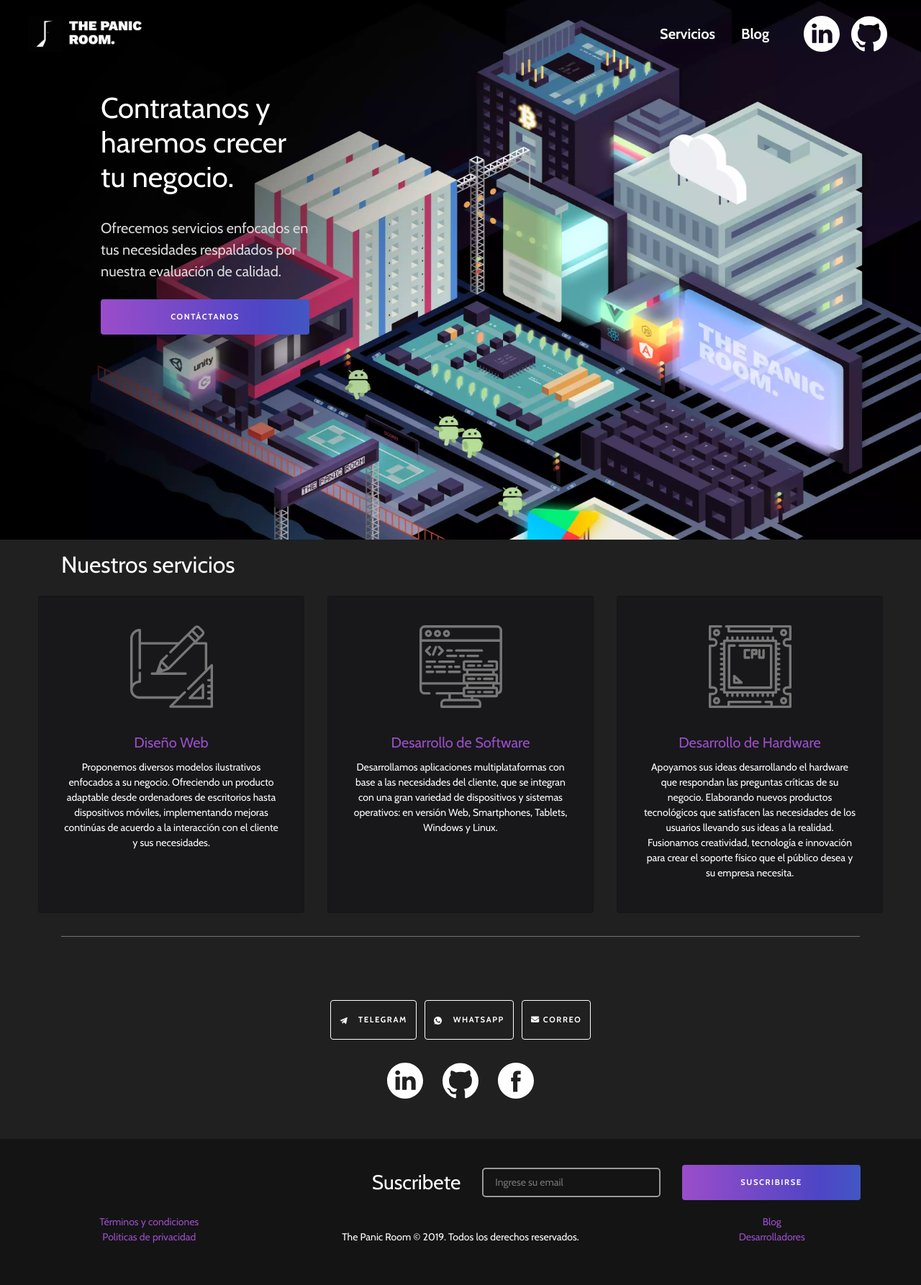
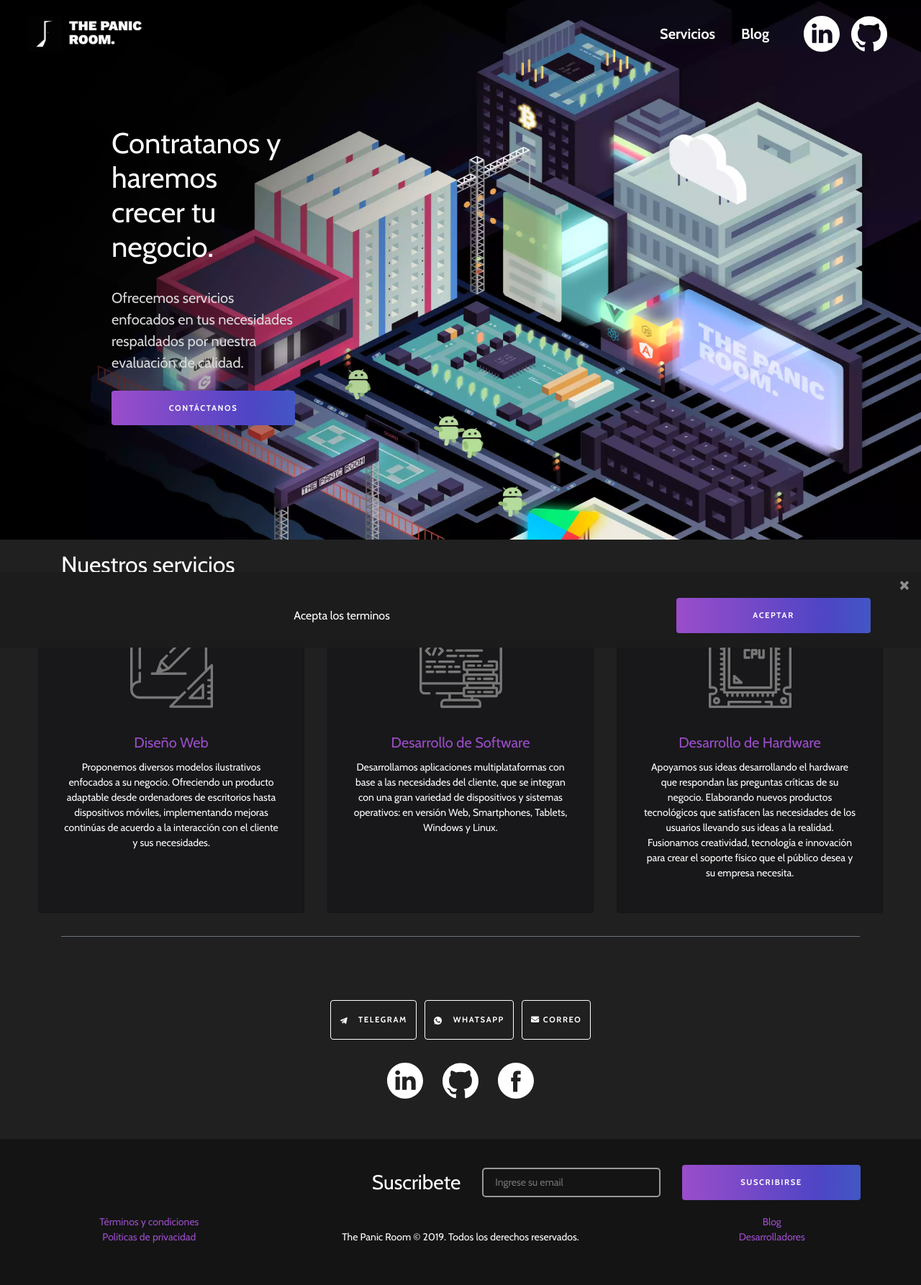
Before and after one commit to the-panic-room/the-panic-room, a Jekyll site: the page built from index.html, in a window 1280 px wide. Shown: the whole page at 72% size. Built offline with Jekyll 4.4.1, drawn with Linux system fonts in a browser that asks for light colours; nearby versions of some CDN libraries.

Commit message:
issue #8 cookies consent popup

```diff
--- a/_layouts/default.html
+++ b/_layouts/default.html
@@ -10,6 +10,21 @@
 </head>
 <body{% if layout.body_class %} class="{{ layout.body_class }}"{% endif %}>
     {{ content }}
+    <div class="cookie-consent collapse" id="cookie-consent">
+    	<button class="close" type="button" data-toggle="collapse"
+            data-target="#cookie-consent" aria-controls="menu" aria-expanded="false" aria-label="Toggle navigation">
+            <span aria-hidden="true">&times;</span>
+        </button>
+        <div class="clearfix py-1"></div>
+        <div class="row justify-content-between align-items-center px-2 pb-1 w-100">
+        	<div class="col-md-9 message">
+        		Acepta los terminos
+        	</div>
+        	<div class="col-md-3">
+        		<button class="btn-custom btn btn-main btn-block link" id="accept">Aceptar</button>
+        	</div>
+        </div>
+    </div>
     {% include scripts.html scripts=page.scripts %}
 </body>
 </html>
--- a/_sass/_hero.scss
+++ b/_sass/_hero.scss
@@ -6,8 +6,8 @@
 
 .hero {
     position: relative;
-    /*top: 5%;*/
-    left: 10%;
+    margin-top: 5%;
+    margin-left: 10%;
 }
 
 .hero-text {
--- a/assets/css/style.scss
+++ b/assets/css/style.scss
@@ -114,3 +114,30 @@
         font-size: 1.4rem;
     }
 }
+
+.cookie-consent {
+    position: fixed;
+    width: 100%;
+    left: 0;
+    bottom: 0;
+    padding-top: 1rem;
+    padding-bottom: 1rem;
+    padding-left: 2rem;
+    padding-right: 2rem;
+    background-color: #1c1c1c;
+    .close {
+        color: white;
+        font-size: 2rem;
+        margin-top: -1rem;
+        margin-right: -1rem;
+        @include tablet-down {
+            & {
+                font-size: 3rem;
+            }
+        }
+    }
+    .message {
+        text-align: center;
+        font-size: 1rem;
+    }
+}
--- a/assets/js/navbar.js
+++ b/assets/js/navbar.js
@@ -10,5 +10,13 @@
 				document.body.classList.remove('header-fixed');
 			}
 		});
+		var cookieIsAccept = sessionStorage.getItem('cookie-consent-accept');
+		if (!cookieIsAccept) {
+			$('#cookie-consent').collapse('show');
+		}
+		$('#accept').on('click', function () {
+			sessionStorage.setItem('cookie-consent-accept', true);
+			$('#cookie-consent').collapse('hide');
+		});
 	});
 })();
```
